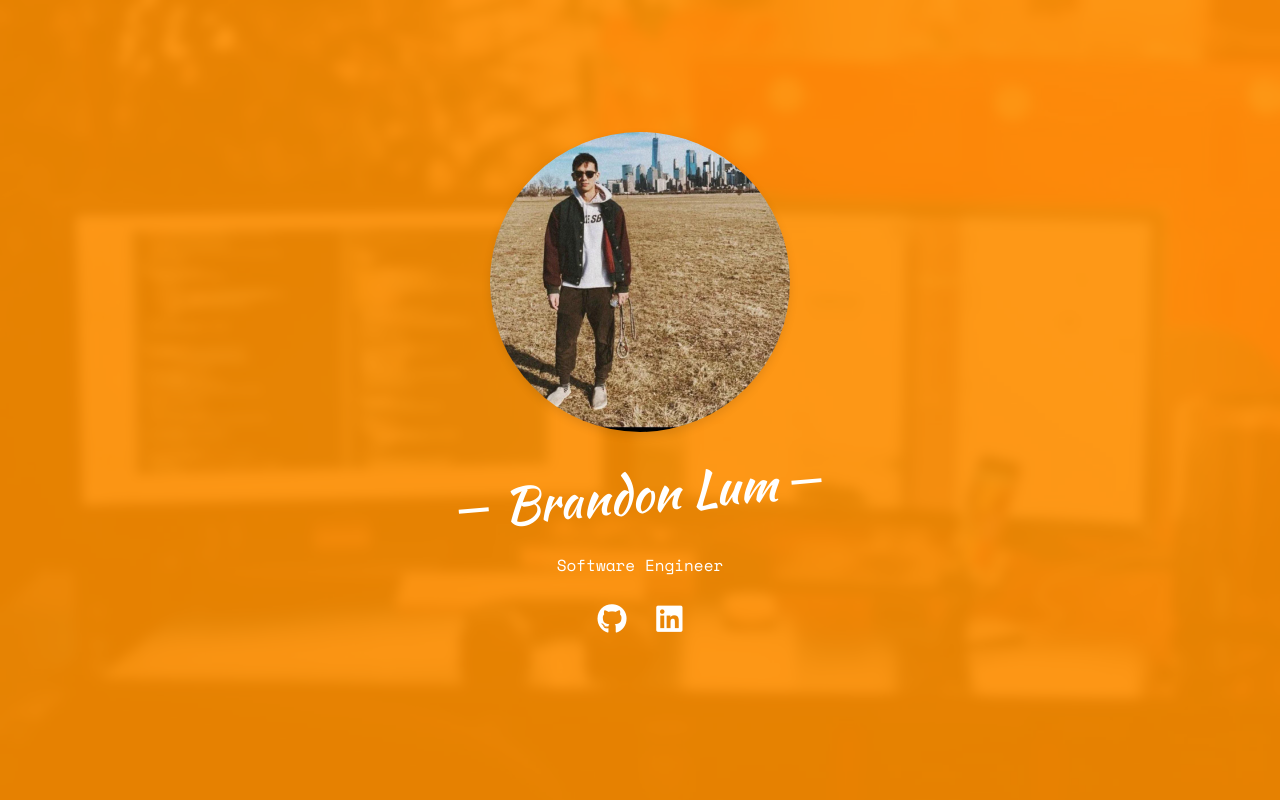
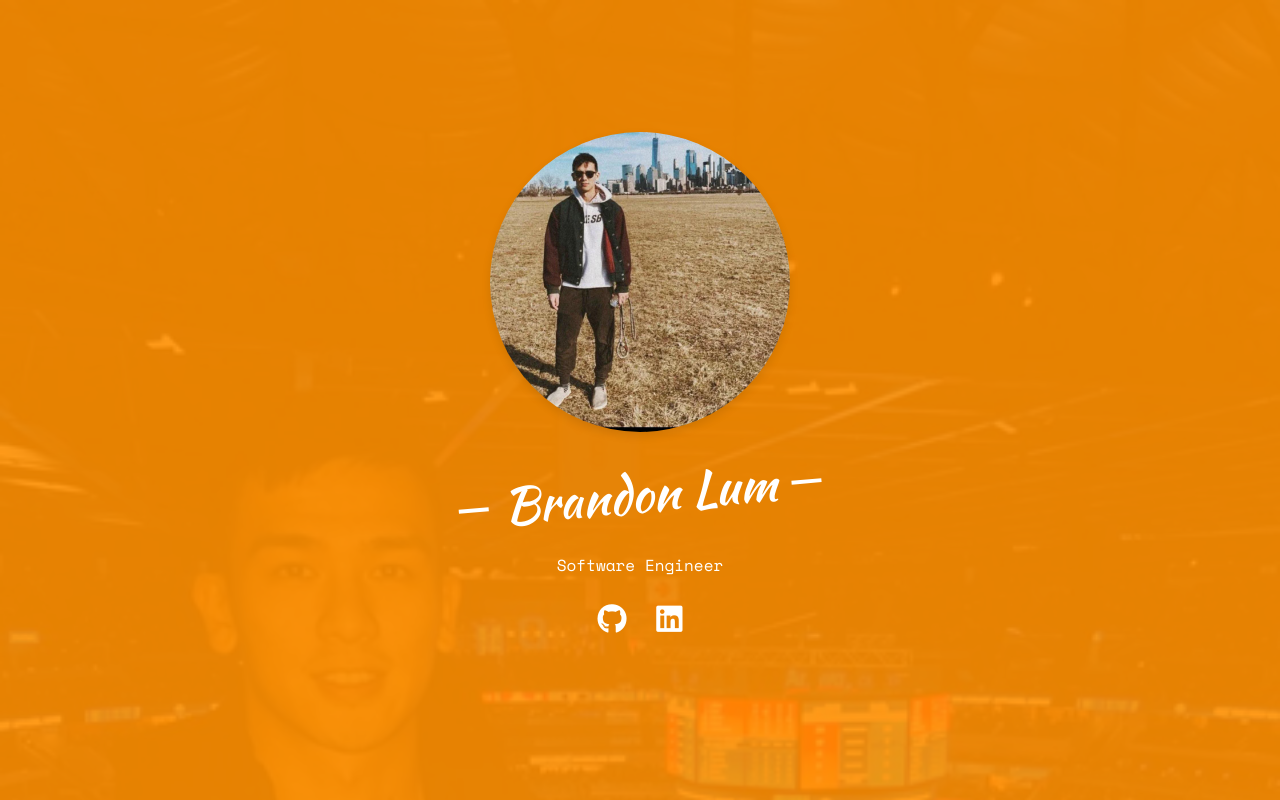
Before and after one commit to bryzle/bryzle.github.io, a website: page index.html in a window 1280 px wide. Shown: the top 800 px of the page. Drawn offline with nearby package versions, Linux system fonts and the light colour scheme; some packages are replaced by stand-ins of ours; no server answers; a web font is replaced by a local one.

Commit message:
Update index.html

```diff
--- a/index.html
+++ b/index.html
@@ -47,7 +47,7 @@
 	<div class="fh5co-loader"></div>
 
 	<div id="page">
-	<header id="fh5co-header" class="fh5co-cover js-fullheight" role="banner" style="background-image:url(images/cover_bg_3.jpg);" data-stellar-background-ratio="0.5">
+	<header id="fh5co-header" class="fh5co-cover js-fullheight" role="banner" style="background-image:url(images/profile.png);" data-stellar-background-ratio="0.5">
 		<div class="overlay"></div>
 		<div class="container">
 			<div class="row">
```
